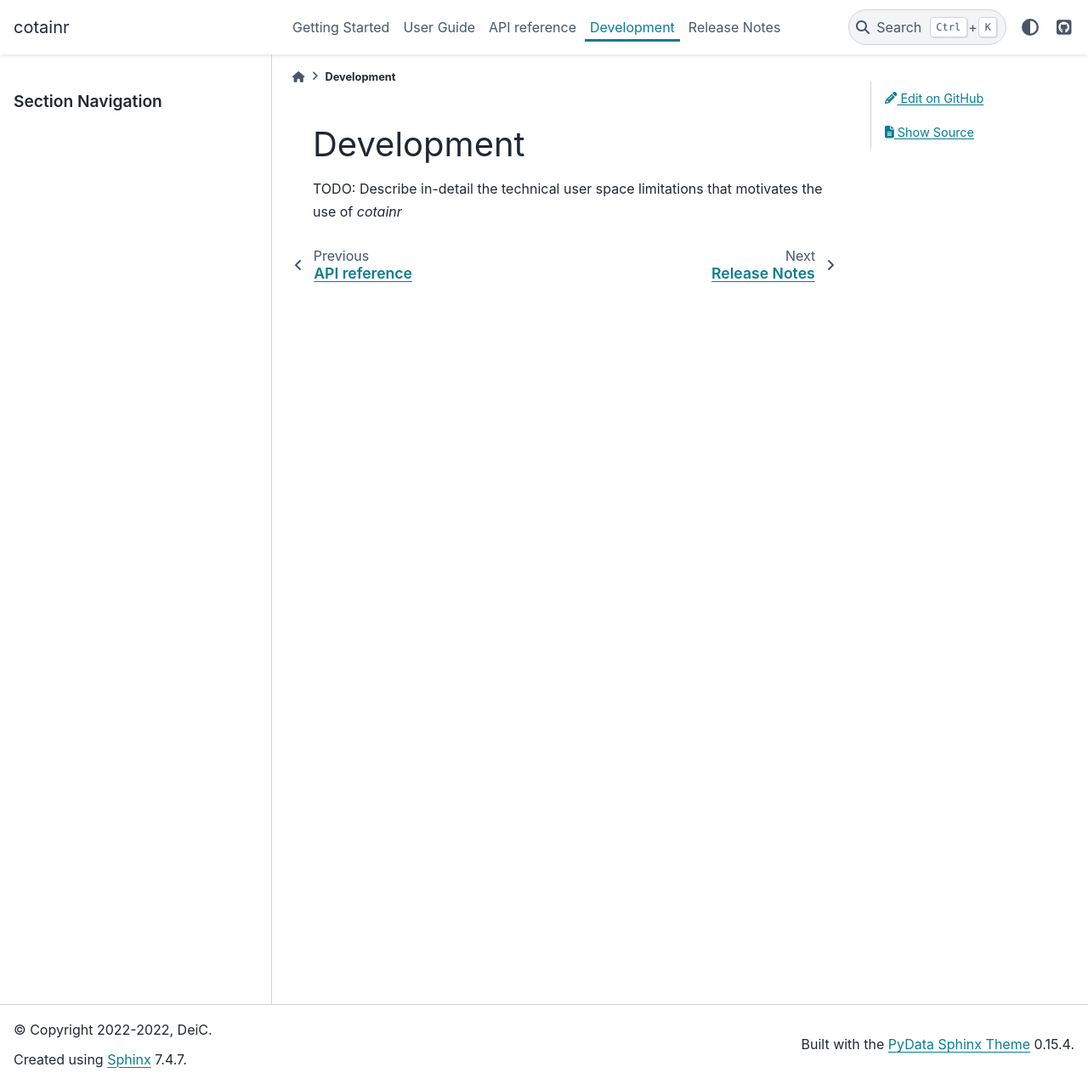
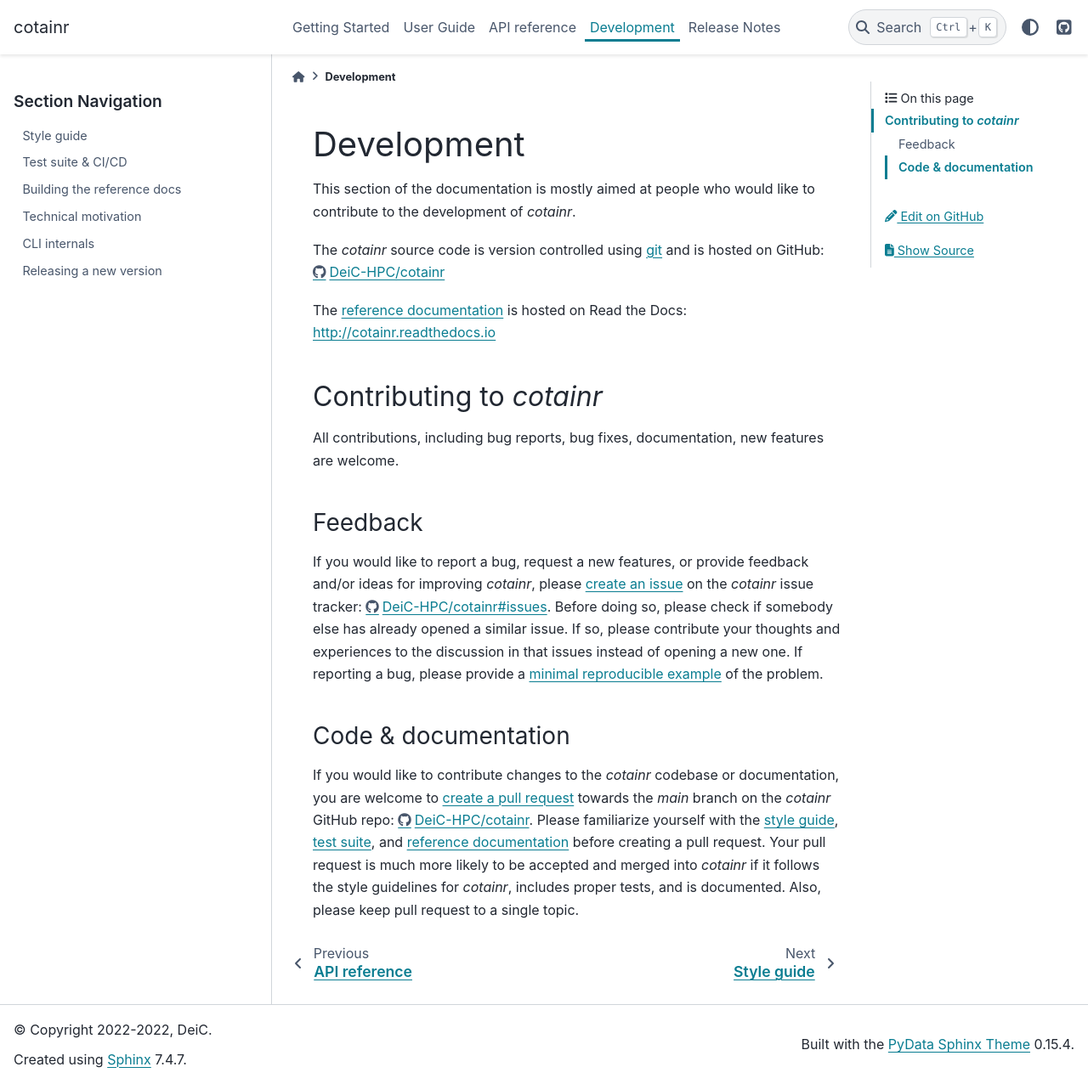
Before and after one commit to DeiC-HPC/cotainr, a Sphinx documentation site: the page built from doc/development/index.rst, in a window 1280 px wide and 1276 px high. Shown: the whole window at 85% size. Built offline with Sphinx 7.4.7 and the PyData theme 0.15.4, drawn with Linux system fonts in a browser that asks for light colours; pages that are not in the unit, such as notebooks, are missing from menus.

Commit message:
AB#476 Initial work on development docs.

```diff
--- a/doc/development/index.rst
+++ b/doc/development/index.rst
@@ -3,6 +3,34 @@
 Development
 ===========
 
-.. _cotainr_technical_motivation:
+This section of the documentation is mostly aimed at people who would like to contribute to the development of `cotainr`.
 
-TODO: Describe in-detail the technical user space limitations that motivates the use of `cotainr`
+The `cotainr` source code is version controlled using `git <https://git-scm.com/>`_ and is hosted on GitHub: https://github.com/DeiC-HPC/cotainr
+
+The :ref:`reference documentation <reference_docs>` is hosted on Read the Docs: http://cotainr.readthedocs.io
+
+Contributing to `cotainr`
+-------------------------
+
+All contributions, including bug reports, bug fixes, documentation, new features are welcome.
+
+Feedback
+~~~~~~~~
+If you would like to report a bug, request a new features, or provide feedback and/or ideas for improving `cotainr`, please `create an issue <https://docs.github.com/en/issues/tracking-your-work-with-issues/creating-an-issue>`_ on the `cotainr` issue tracker: https://github.com/DeiC-HPC/cotainr/issues. Before doing so, please check if somebody else has already opened a similar issue. If so, please contribute your thoughts and experiences to the discussion in that issues instead of opening a new one. If reporting a bug, please provide a `minimal reproducible example <https://stackoverflow.com/help/minimal-reproducible-example>`_ of the problem.
+
+Code & documentation
+~~~~~~~~~~~~~~~~~~~~
+If you would like to contribute changes to the `cotainr` codebase or documentation, you are welcome to `create a pull request <https://docs.github.com/en/pull-requests/collaborating-with-pull-requests/proposing-changes-to-your-work-with-pull-requests/creating-a-pull-request>`_ towards the *main* branch on the `cotainr` GitHub repo: https://github.com/DeiC-HPC/cotainr. Please familiarize yourself with the :ref:`style guide <style_guide>`, :ref:`test suite <test_suite>`, and :ref:`reference documentation <reference_docs>` before creating a pull request. Your pull request is much more likely to be accepted and merged into `cotainr` if it follows the style guidelines for `cotainr`, includes proper tests, and is documented. Also, please keep pull request to a single topic.
+
+..
+    Toc for the rest of the development pages
+.. toctree::
+    :maxdepth: 1
+    :hidden:
+
+    style_guide
+    test_suite
+    documentation
+    technical_motivation
+    cli_internals
+    releasing
--- /dev/null
+++ b/doc/development/releasing.rst
@@ -0,0 +1,6 @@
+.. _releasing:
+
+Releasing a new version
+=======================
+
+TODO: Describe the release process
--- a/doc/getting_started.rst
+++ b/doc/getting_started.rst
@@ -19,7 +19,7 @@
             :animate: fade-in
             :color: secondary
 
-            `cotainr` only runs on Linux and requires that `Python`_ >=3.8 as well as `Singularity`_ >=3.7.4 or `Apptainer`_ >=1.0 is installed on the system. More details about dependencies may be found in the :ref:`development section <section_development>`.
+            `cotainr` only runs on Linux and requires that `Python`_ >=3.8 as well as `Singularity`_ >=3.7.4 or `Apptainer`_ >=1.0 is installed on the system. More details about dependencies may be found in the :ref:`User Guide <cotainr_dependencies>`.
 
             To install `cotainr`, download and unpack the source code. Then add the :code:`cotainr/bin` directory to your :code:`PATH` to get access to the :ref:`cotainr command line interface <command_line_interface>`.
 
--- a/doc/user_guide/conda_env.rst
+++ b/doc/user_guide/conda_env.rst
@@ -5,6 +5,11 @@
 Adding a `conda environment <https://conda.io/projects/conda/en/latest/user-guide/tasks/manage-environments.html>`_ to a container may be easily done using `cotainr`.
 
 As an example, consider the following `conda environment file <https://conda.io/projects/conda/en/latest/user-guide/tasks/manage-environments.html#sharing-an-environment>`_, `my_conda_env.yml`:
+
+.. admonition:: Base image requirement
+    :class: sidebar note
+
+    In order to include a conda environment in your container, you must use a base image in which `bash <https://www.gnu.org/software/bash/>`_ is installed.
 
 .. code-block:: yaml
     :caption: my_conda_env.yml
```
Also changed, not shown: doc/development/cli_internals.rst (added, +73 -0 lines), doc/development/documentation.rst (added, +26 -0 lines), doc/development/style_guide.rst (added, +19 -0 lines), doc/development/technical_motivation.rst (added, +28 -0 lines), doc/development/test_suite.rst (added, +76 -0 lines), doc/user_guide/index.rst (+15 -0 lines), cotainr/README.md (deleted).
